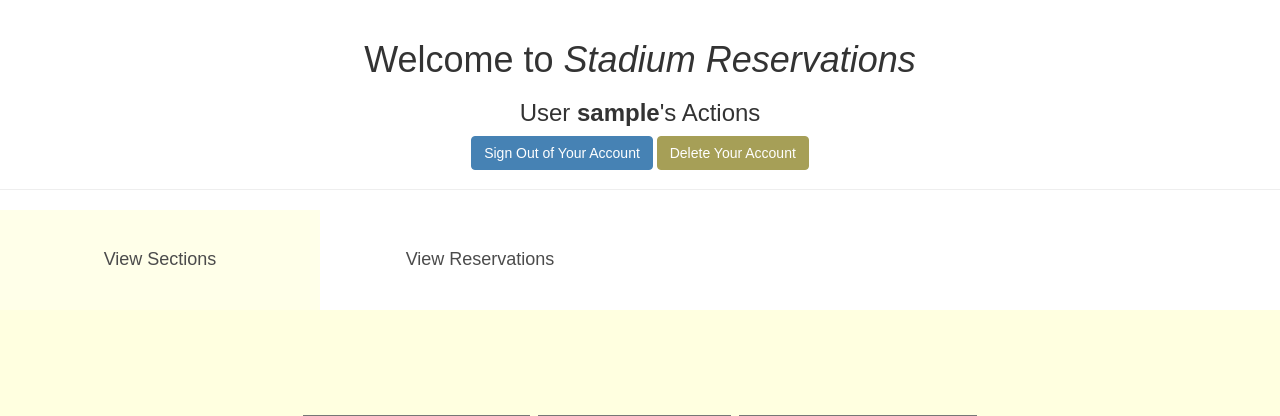
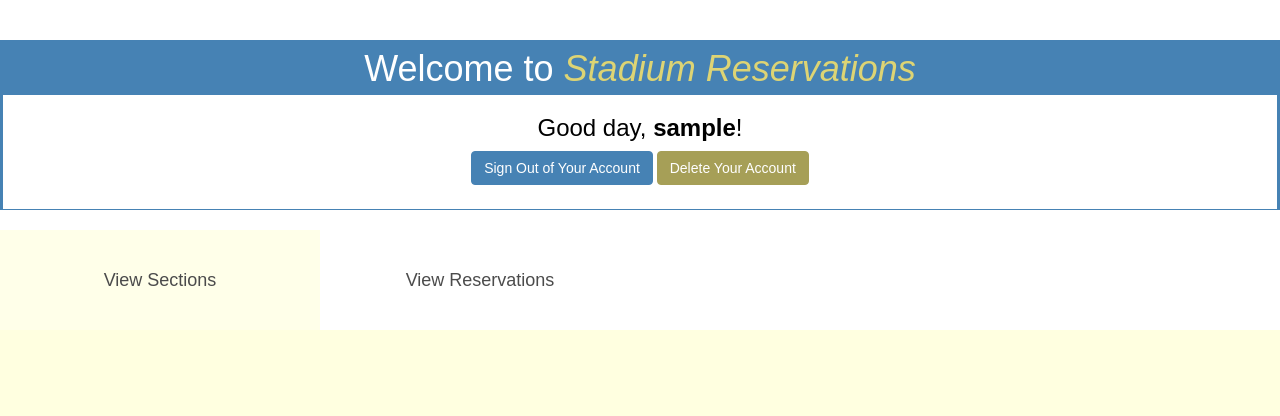
Before and after one commit to ZarkianMouse/stadium-reservation, a PHP site: page /welcome.php in a window 1280 px wide. Shown: the top 416 px of the page. Run offline with PHP 8.4, Linux system fonts and the light colour scheme; the visitor is signed in with stand-in values (Sample User, id 1); data that the repository does not hold is empty; some libraries are stand-ins or nearby versions.

Commit message:
update style

```diff
--- a/css/style.css
+++ b/css/style.css
@@ -3,6 +3,28 @@ body{
 	text-align: center;
 }
 
+.site_head {
+	border-style: solid;
+	border-color: #4682B4;
+	color: white;
+}
+
+.site_head .site_name {
+	background-color: #4682B4;
+
+	font-size: 36px;
+	padding: 5px;
+}
+
+.site_head em {
+	color: #DDD474;
+}
+
+.site_nav {
+	background-color: white;
+	color: black;
+	padding-bottom: 5px;
+}
 .my_primary {
 	border-color: #4682B4;
 	color: white;
--- a/welcome.php
+++ b/welcome.php
@@ -27,16 +27,17 @@ else {
 
 </head>
 <body>
-    <div class="page-header">
-        <h1>
-			Welcome to <em>Stadium Reservations</em></h1>
+     <div class="page-header site_head">
+        <p class="site_name">Welcome to <em>Stadium Reservations</em></p>
+		<div class="site_nav">
 			<h3>
-			User <b><?php echo htmlspecialchars($_SESSION["username"]); ?></b>'s Actions
+				Good day, <b><?php echo htmlspecialchars($_SESSION["username"]); ?></b>!
 			</h3>
 			<p>
 				<a href="logout.php" class="btn btn-default my_primary">Sign Out of Your Account</a>
 				<a href="delete.php" class="btn btn-default my_delete" style="">Delete Your Account</a>
 			</p>
+		</div>
     </div>
    <div class="tabContainer">
 		<div class="buttonContainer">
```
Also changed, not shown: other parts of css/style.css (+0 -38 lines). Lines whose indentation alone changed are shown as unchanged.
